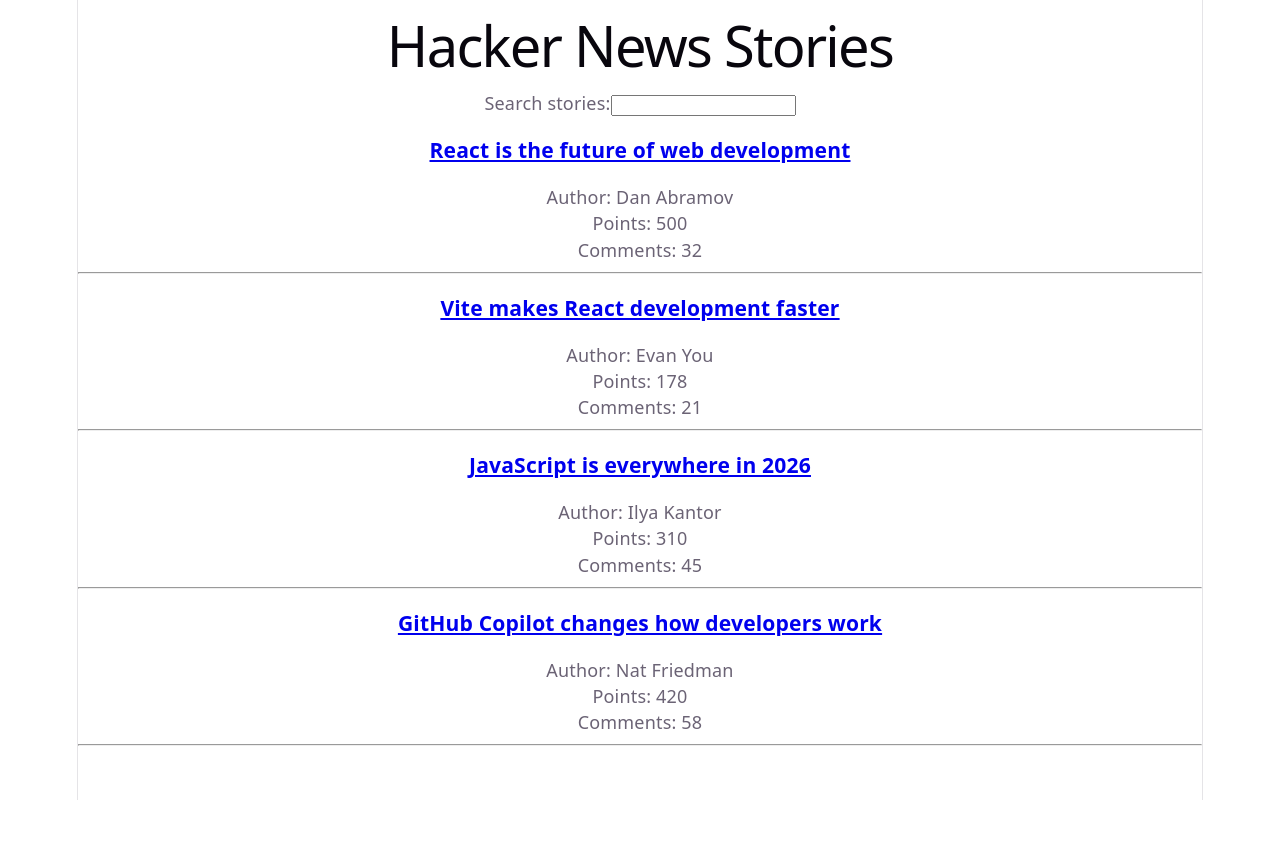
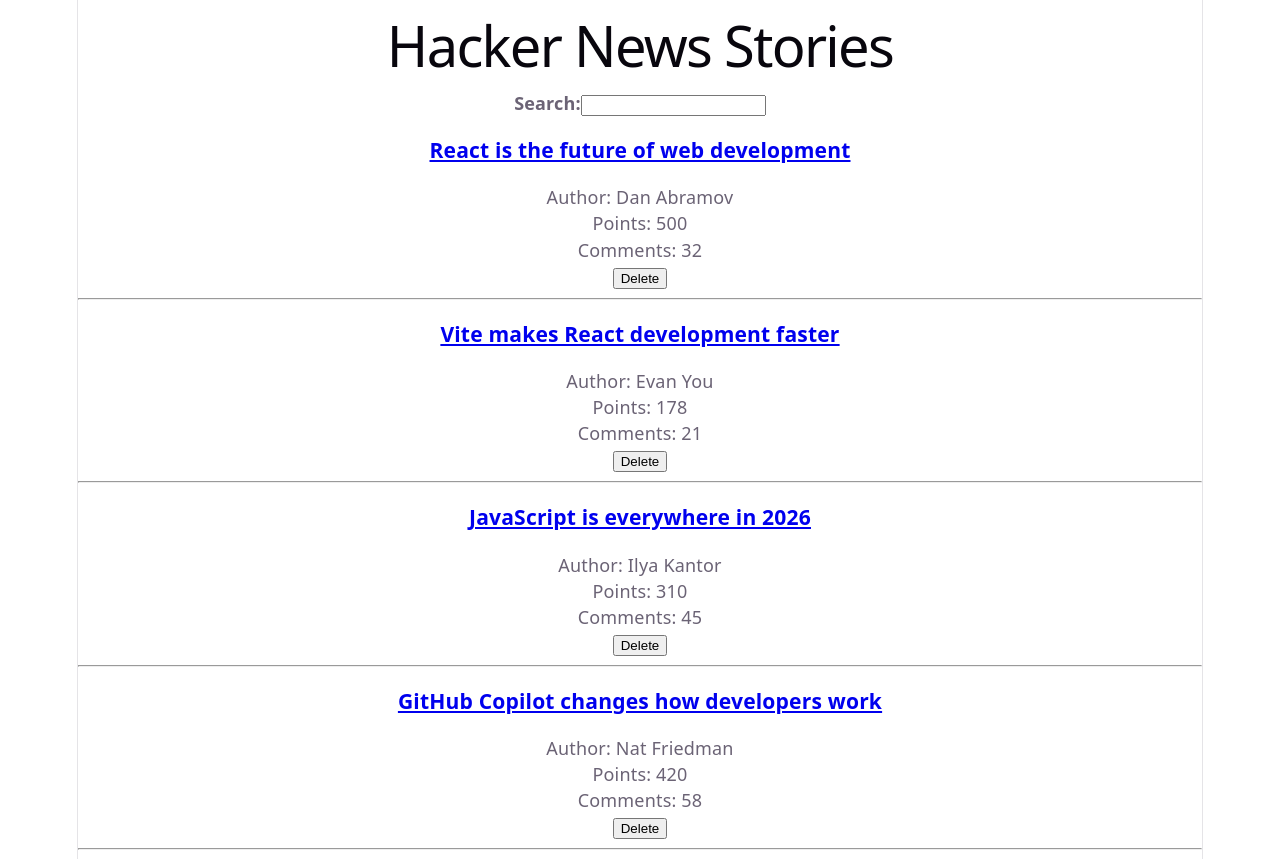
Before and after one commit to adounirabeb/my-react-project, a React (Vite) app: page / in a window 1280 px wide. Before the commit the page ends 800 px from the top, so only its background shows below. Built offline with nearby package versions, Linux system fonts and the light colour scheme.

Commit message:
Week 8: React reusable component and composition

```diff
--- a/src/App.jsx
+++ b/src/App.jsx
@@ -1,6 +1,19 @@
 import { useState, useEffect } from "react";
 
-const Item = ({ story }) => (
+// Part 1 - Step 1,2,3 - Reusable InputWithLabel using children
+const InputWithLabel = ({ id, value, onInputChange, type = "text", children }) => (
+  <div>
+    <label htmlFor={id}>{children}</label>
+    <input
+      type={type}
+      id={id}
+      value={value}
+      onChange={onInputChange}
+    />
+  </div>
+);
+
+const Item = ({ story, onRemoveItem }) => (
   <div>
     <h3>
       <a href={story.url} target="_blank" rel="noreferrer">
@@ -10,35 +23,24 @@
     <p>Author: {story.author}</p>
     <p>Points: {story.points}</p>
     <p>Comments: {story.num_comments}</p>
+    <button onClick={() => onRemoveItem(story)}>Delete</button>
     <hr />
   </div>
 );
 
-const List = ({ stories }) => (
+const List = ({ stories, onRemoveItem }) => (
   <div>
     {stories.map((story) => (
-      <Item key={story.objectID} story={story} />
+      <Item key={story.objectID} story={story} onRemoveItem={onRemoveItem} />
     ))}
-  </div>
-);
-
-// Step 1 & 2 - Controlled component with destructuring
-const Search = ({ searchTerm, onSearch }) => (
-  <div>
-    <label htmlFor="search">Search stories:</label>
-    <input
-      type="text"
-      id="search"
-      value={searchTerm}
-      onChange={(event) => onSearch(event.target.value)}
-    />
   </div>
 );
 
 const Header = () => <h1>Hacker News Stories</h1>;
 
 const App = () => {
-  const stories = [
+  // Step 6 - renamed to initialStories
+  const initialStories = [
     {
       objectID: 1,
       title: "React is the future of web development",
@@ -73,18 +75,27 @@
     }
   ];
 
-  // Step 4 - Initialize state from localStorage with fallback
+  // Step 7 - stories as state
+  const [stories, setStories] = useState(initialStories);
+
   const [searchTerm, setSearchTerm] = useState(
     localStorage.getItem("search") || ""
   );
 
-  // Step 5 - useEffect to persist searchTerm in localStorage
   useEffect(() => {
     localStorage.setItem("search", searchTerm);
   }, [searchTerm]);
 
-  const handleSearch = (value) => {
-    setSearchTerm(value);
+  const handleSearch = (event) => {
+    setSearchTerm(event.target.value);
+  };
+
+  // Step 8 - remove handler
+  const handleRemoveItem = (item) => {
+    const newStories = stories.filter(
+      (story) => story.objectID !== item.objectID
+    );
+    setStories(newStories);
   };
 
   const filteredStories = stories.filter((story) =>
@@ -94,15 +105,22 @@
   return (
     <div>
       <Header />
-      <Search searchTerm={searchTerm} onSearch={handleSearch} />
-      <List stories={filteredStories} />
+      {/* Step 4 - using composition with children */}
+      <InputWithLabel
+        id="search"
+        value={searchTerm}
+        onInputChange={handleSearch}
+      >
+        <strong>Search:</strong>
+      </InputWithLabel>
+      <List stories={filteredStories} onRemoveItem={handleRemoveItem} />
     </div>
   );
 };
 
 export default App;
 
-// Step 7 - Reflection:
-// 1. A controlled component is an input whose value is controlled by React state
-// 2. A side effect is anything that affects something outside the component like localStorage or API calls
-// 3. We use useEffect so side effects run at the right time and not during rendering
+// Step 13 - Reflection:
+// 1. A component is reusable when it accepts dynamic props instead of hard-coded values
+// 2. Component composition is when a component renders content passed between its tags via children
+// 3. We pass handlers down the tree because the parent owns the state and only it can update it
```
